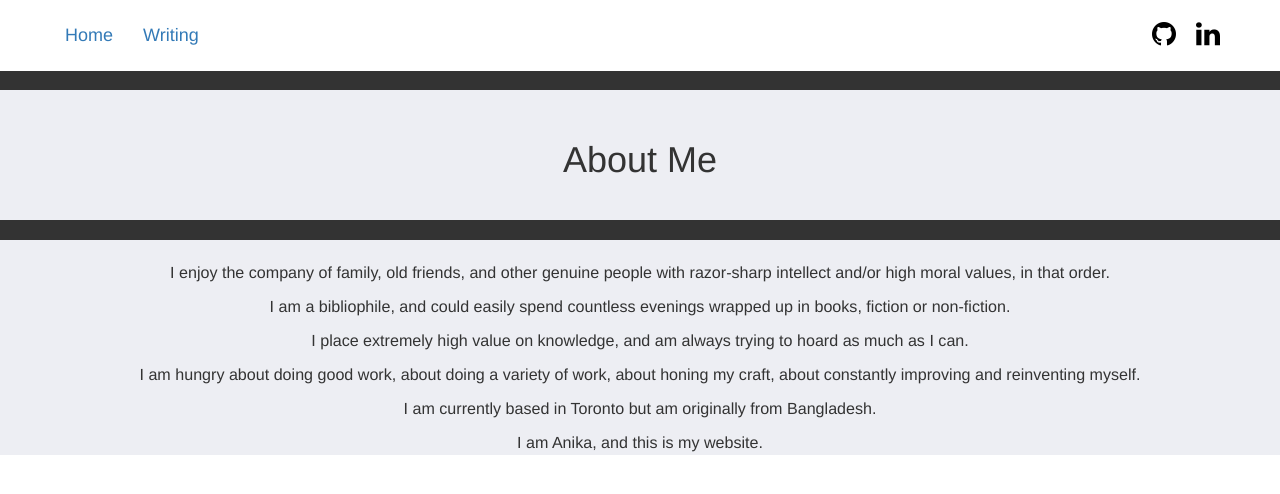
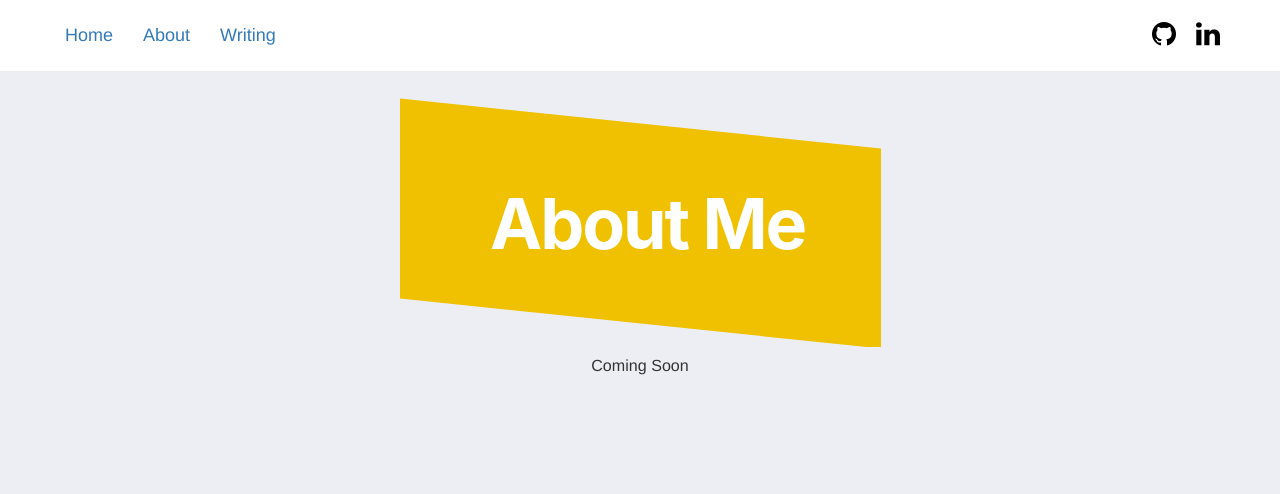
Before and after one commit to atabas/atabas.github.io, a Jekyll site: the page built from about/index.html, in a window 1280 px wide and 900 px high. Shown: the top 494 px of the window. Built offline with Jekyll 4.4.1, drawn with Linux system fonts in a browser that asks for light colours; nearby versions of some CDN libraries; Markdown is read by kramdown in place of the engine named in the settings; comment, search, counter and statistics services are not loaded.

Commit message:
link About section

```diff
--- a/_includes/about.html
+++ b/_includes/about.html
@@ -1,11 +1 @@
-<p>I enjoy the company of family, old friends, and other genuine people with razor-sharp intellect and/or high moral values, in that order.</p>
-
-<p>I am a bibliophile, and could easily spend countless evenings wrapped up in books, fiction or non-fiction.</p>
-
-<p>I place extremely high value on knowledge, and am always trying to hoard as much as I can. </p>
-
-<p>I am hungry about doing good work, about doing a variety of work, about honing my craft, about constantly improving and reinventing myself. </p>
-
-<p>I am currently based in Toronto but am originally from Bangladesh. </p>
-
-<p>I am Anika, and this is my website. </p>
+<p>Coming Soon</p>
--- a/_layouts/default.html
+++ b/_layouts/default.html
@@ -27,6 +27,7 @@
         <div class="collapse navbar-collapse" id="myNav">
           <ul class="nav navbar-nav text-links">
             <li><a href="/" class="nav-desc">Home</a></li>
+            <li><a href="/about" class="nav-desc">About</a></li>
             <li><a href="/posts" class="nav-desc">Writing</a></li>
           </ul>
           <ul class="nav navbar-nav navbar-right icon-links">
--- a/about/index.html
+++ b/about/index.html
@@ -3,9 +3,16 @@ layout: default
 title: About Me
 ---
 
-<section class="post-intro">
-  <h1>About Me</h1>
-</section>
-<section>
+<svg viewBox="0 0 481 220" version="1.1" class="header-title" xmlns="http://www.w3.org/2000/svg" xmlns:xlink="http://www.w3.org/1999/xlink" preserveAspectRatio="">
+    <title>About Me</title>
+    <g id="header-title" stroke="none" stroke-width="1" fill="none">
+        <polygon class="solid" points="0 0 481 50 481 250 0 200"></polygon>
+        <text class="svg-text headline">
+            <tspan x="90" y="150">About Me</tspan>
+        </text>
+    </g>
+</svg>
+
+<div class="container">
   {% include about.html %}
-</section>
+</div>
--- a/css/main.css
+++ b/css/main.css
@@ -163,6 +163,7 @@ a:visited {
 
 .site {
   font-size: 115%;
+  height: 100vh;
   line-height: 1.5em;
   background-color: rgb(237, 238, 243);
   margin-top: 70px !important;
--- a/index.html
+++ b/index.html
@@ -15,7 +15,8 @@ title: Anika Tabassum
   <div class="site-intro">
 	 <div class="col-md-12">
       <p class="site-intro__desc"> I code, tinker with data, and write. </p>
-      <p class="site-intro__desc"> For a longer description of myself, you can check the About section. You can also read up on what I'm currently doing, or what I'm <a href="/posts">writing.</a></p>
+        <p class="site-intro__desc">I am currently a software engineer at OpenText in Waterloo, Canada. </p>
+      <p class="site-intro__desc"> For a longer description of myself, you can check the <a href="/about">About</a> section. You can also read up on what I'm currently doing, or what I'm <a href="/posts">writing.</a></p>
 
   </div>
 </div>
```
